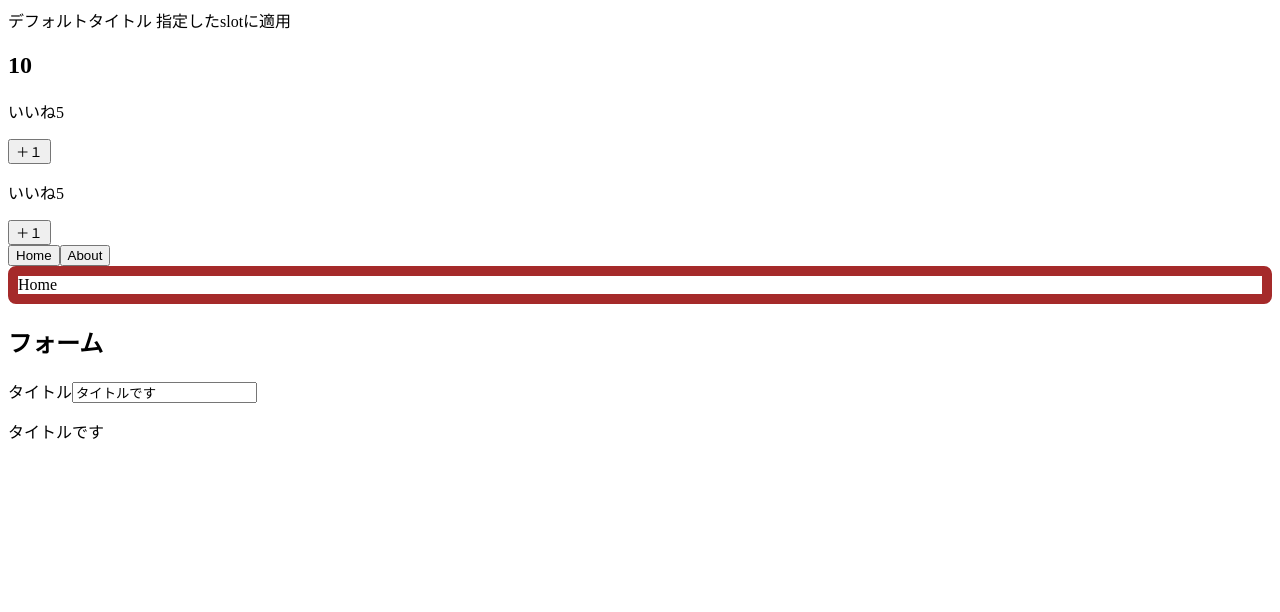
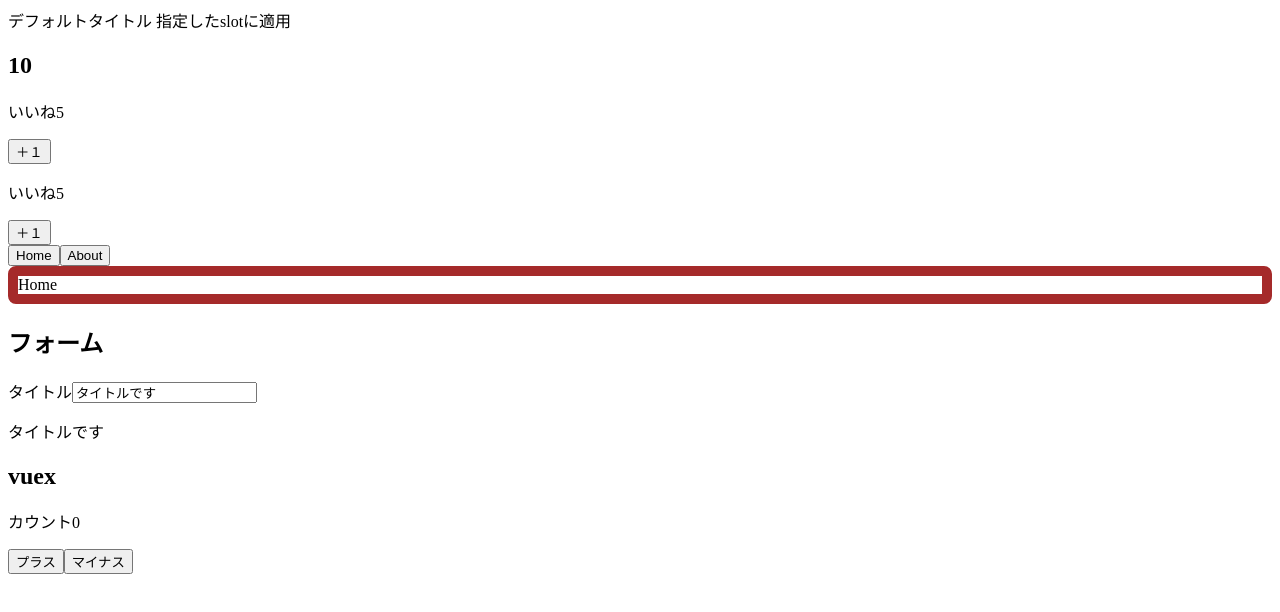
Before and after one commit to kinoko109/vue_study, a Vue app: page / in a window 1280 px wide. Shown: the top 612 px of the page. Built offline with nearby package versions, Linux system fonts and the light colour scheme.

Commit message:
update: vuexを使ってカウントstateを増減

```diff
--- a/src/App.vue
+++ b/src/App.vue
@@ -21,6 +21,10 @@
       <input type="text" id="title" v-model.lazy="eventData.title">
       <p>{{ eventData.title }}</p>
     </div>
+    <h2>vuex</h2>
+    <p>カウント{{ count }}</p>
+    <button @click="increment">プラス</button>
+    <button @click="decrement">マイナス</button>
   </div>
 </template>
 
@@ -46,6 +50,19 @@
         title: "タイトルです"
       }
     }
+  },
+  computed: {
+    count() {
+      return this.$store.state.count;
+    }
+  },
+  methods: {
+    increment() {
+      this.$store.state.count++;
+    },
+    decrement() {
+      this.$store.state.count--;
+    }
   }
 }
 </script>
--- a/src/main.js
+++ b/src/main.js
@@ -1,5 +1,6 @@
 import Vue from 'vue'
 import App from './App.vue'
+import store from "@/store";
 
 Vue.config.productionTip = false
 // Vue.directive("border", (el, binding) => {
@@ -15,4 +16,5 @@
 
 new Vue({
   render: h => h(App),
+  store,
 }).$mount('#app')
--- /dev/null
+++ b/src/store.js
@@ -0,0 +1,10 @@
+import Vue from "vue";
+import Vuex from "vuex";
+
+Vue.use(Vuex);
+
+export default new Vuex.Store({
+    state: {
+        count: 0
+    }
+})
```
